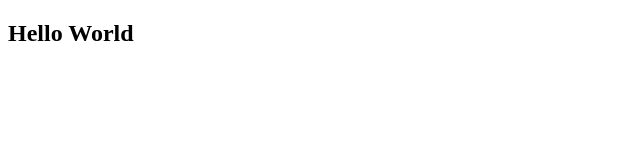
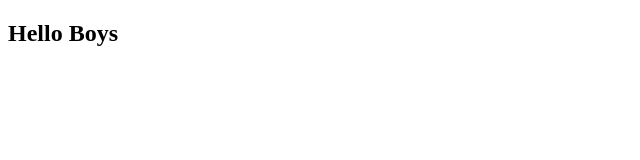
Before and after one commit to Jana0406/samplerep, a plain HTML site: page index.html in a window 1280 px wide. Shown: the full height of the page, 0-640 px from the left. Drawn offline with Linux system fonts and the light colour scheme.

Commit message:
fix : chnaged the word

```diff
--- a/index.html
+++ b/index.html
@@ -6,6 +6,6 @@
     <title>Document</title>
 </head>
 <body>
-    <h2>Hello World</h2>
+    <h2>Hello Boys</h2>
 </body>
 </html>
```
